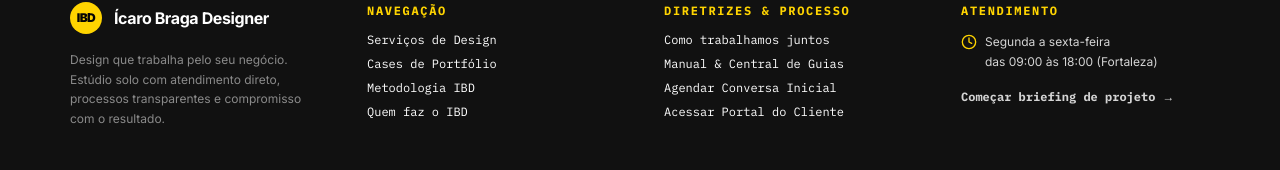
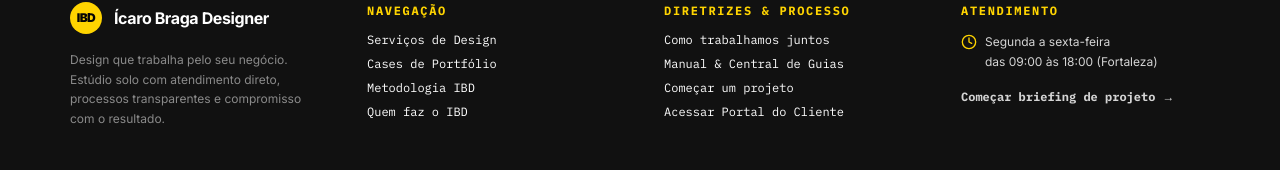
Before and after one commit to icarobragaotaviano/ibd-portal-autoatendimento, a Next.js app: page / in a window 1280 px wide. Shown: the part 6834-7004 px from the top of the page. Built offline with nearby package versions, Linux system fonts and the light colour scheme; no server answers.

Commit message:
refactor: make briefing the sole public entry point

```diff
--- a/components/public/public-footer.tsx
+++ b/components/public/public-footer.tsx
@@ -6,75 +6,45 @@ export function PublicFooter() {
     <footer className="border-t border-[var(--border)] bg-[var(--surface)] text-[var(--text-primary)]">
       <div className="container-shell py-16">
         <div className="grid gap-12 sm:grid-cols-2 lg:grid-cols-4 pb-12 border-b border-[var(--border)]">
-          {/* Col 1: Brand & Positioning */}
           <div className="flex flex-col gap-4">
             <div className="flex items-center gap-3">
-              <span className="flex items-center justify-center h-8 w-8 rounded-full bg-[var(--accent)] text-xs font-display font-black text-[#050505] tracking-tighter">
-                IBD
-              </span>
-              <span className="font-display font-bold text-base tracking-tight text-[var(--text-primary)]">
-                Ícaro Braga Designer
-              </span>
+              <span className="flex items-center justify-center h-8 w-8 rounded-full bg-[var(--accent)] text-xs font-display font-black text-[#050505] tracking-tighter">IBD</span>
+              <span className="font-display font-bold text-base tracking-tight text-[var(--text-primary)]">Ícaro Braga Designer</span>
             </div>
             <p className="text-xs text-[var(--text-muted)] leading-relaxed">
               Design que trabalha pelo seu negócio. Estúdio solo com atendimento direto, processos transparentes e compromisso com o resultado.
             </p>
           </div>
 
-          {/* Col 2: Serviços & Portfólio */}
           <div className="flex flex-col gap-3">
             <span className="eyebrow">Navegação</span>
             <div className="flex flex-col gap-2 text-xs font-mono">
-              <Link href="/servicos" className="text-[var(--text-secondary)] hover:text-[var(--accent)] transition-colors">
-                Serviços de Design
-              </Link>
-              <Link href="/portfolio" className="text-[var(--text-secondary)] hover:text-[var(--accent)] transition-colors">
-                Cases de Portfólio
-              </Link>
-              <Link href="/como-eu-trabalho" className="text-[var(--text-secondary)] hover:text-[var(--accent)] transition-colors">
-                Metodologia IBD
-              </Link>
-              <Link href="/quem-sou" className="text-[var(--text-secondary)] hover:text-[var(--accent)] transition-colors">
-                Quem faz o IBD
-              </Link>
+              <Link href="/servicos" className="text-[var(--text-secondary)] hover:text-[var(--accent)] transition-colors">Serviços de Design</Link>
+              <Link href="/portfolio" className="text-[var(--text-secondary)] hover:text-[var(--accent)] transition-colors">Cases de Portfólio</Link>
+              <Link href="/como-eu-trabalho" className="text-[var(--text-secondary)] hover:text-[var(--accent)] transition-colors">Metodologia IBD</Link>
+              <Link href="/quem-sou" className="text-[var(--text-secondary)] hover:text-[var(--accent)] transition-colors">Quem faz o IBD</Link>
             </div>
           </div>
 
-          {/* Col 3: Diretrizes & Guias */}
           <div className="flex flex-col gap-3">
             <span className="eyebrow">Diretrizes & Processo</span>
             <div className="flex flex-col gap-2 text-xs font-mono">
-              <Link href="/como-trabalhamos" className="text-[var(--text-secondary)] hover:text-[var(--accent)] transition-colors">
-                Como trabalhamos juntos
-              </Link>
-              <Link href="/guia" className="text-[var(--text-secondary)] hover:text-[var(--accent)] transition-colors">
-                Manual & Central de Guias
-              </Link>
-              <Link href="/agendar" className="text-[var(--text-secondary)] hover:text-[var(--accent)] transition-colors">
-                Agendar Conversa Inicial
-              </Link>
-              <Link href="/login" className="text-[var(--text-secondary)] hover:text-[var(--accent)] transition-colors">
-                Acessar Portal do Cliente
-              </Link>
+              <Link href="/como-trabalhamos" className="text-[var(--text-secondary)] hover:text-[var(--accent)] transition-colors">Como trabalhamos juntos</Link>
+              <Link href="/guia" className="text-[var(--text-secondary)] hover:text-[var(--accent)] transition-colors">Manual & Central de Guias</Link>
+              <Link href="/comecar" className="text-[var(--text-secondary)] hover:text-[var(--accent)] transition-colors">Começar um projeto</Link>
+              <Link href="/login" className="text-[var(--text-secondary)] hover:text-[var(--accent)] transition-colors">Acessar Portal do Cliente</Link>
             </div>
           </div>
 
-          {/* Col 4: Atendimento & Horário */}
           <div className="flex flex-col gap-3">
             <span className="eyebrow">Atendimento</span>
             <div className="flex flex-col gap-2 text-xs text-[var(--text-secondary)] leading-relaxed">
               <div className="flex items-start gap-2">
                 <Clock className="w-4 h-4 text-[var(--accent)] shrink-0 mt-0.5" />
-                <span>
-                  Segunda a sexta-feira<br />
-                  das 09:00 às 18:00 (Fortaleza)
-                </span>
+                <span>Segunda a sexta-feira<br />das 09:00 às 18:00 (Fortaleza)</span>
               </div>
               <div className="pt-2">
-                <Link
-                  href="/comecar"
-                  className="inline-flex items-center gap-1 font-mono font-bold text-xs text-[var(--accent)] hover:underline"
-                >
+                <Link href="/comecar" className="inline-flex items-center gap-1 font-mono font-bold text-xs text-[var(--accent)] hover:underline">
                   Começar briefing de projeto →
                 </Link>
               </div>
@@ -82,16 +52,11 @@ export function PublicFooter() {
           </div>
         </div>
 
-        {/* Bottom Bar */}
         <div className="pt-8 flex flex-col sm:flex-row items-center justify-between gap-4 text-xs font-mono text-[var(--text-muted)]">
           <span>© {new Date().getFullYear()} IBD — Ícaro Braga Designer. Todos os direitos reservados.</span>
           <div className="flex items-center gap-6">
-            <Link href="/privacidade" className="hover:text-[var(--text-primary)] transition-colors">
-              Privacidade & Termos
-            </Link>
-            <Link href="/guia/manual" className="hover:text-[var(--text-primary)] transition-colors">
-              Manual do Cliente
-            </Link>
+            <Link href="/privacidade" className="hover:text-[var(--text-primary)] transition-colors">Privacidade & Termos</Link>
+            <Link href="/guia/manual" className="hover:text-[var(--text-primary)] transition-colors">Manual do Cliente</Link>
           </div>
         </div>
       </div>
```
